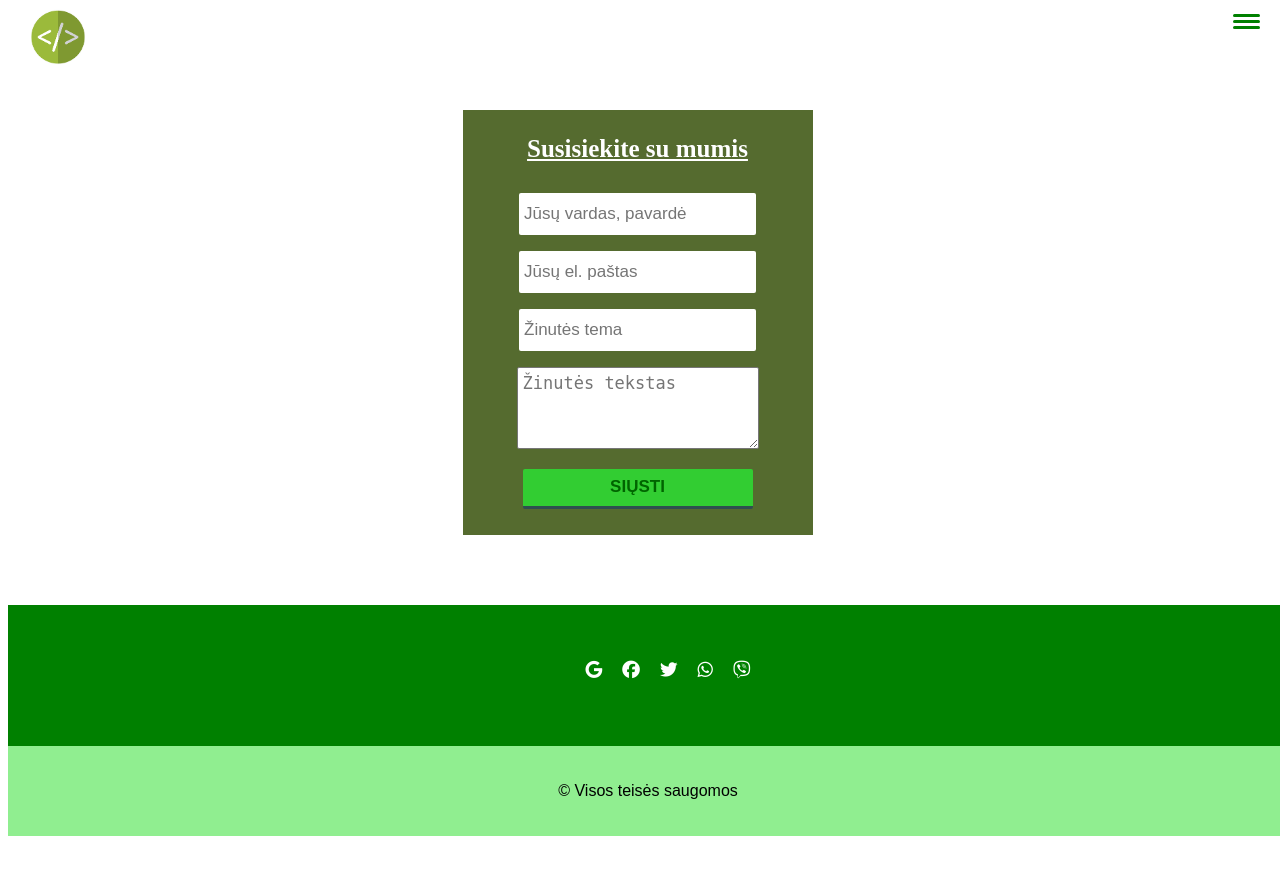
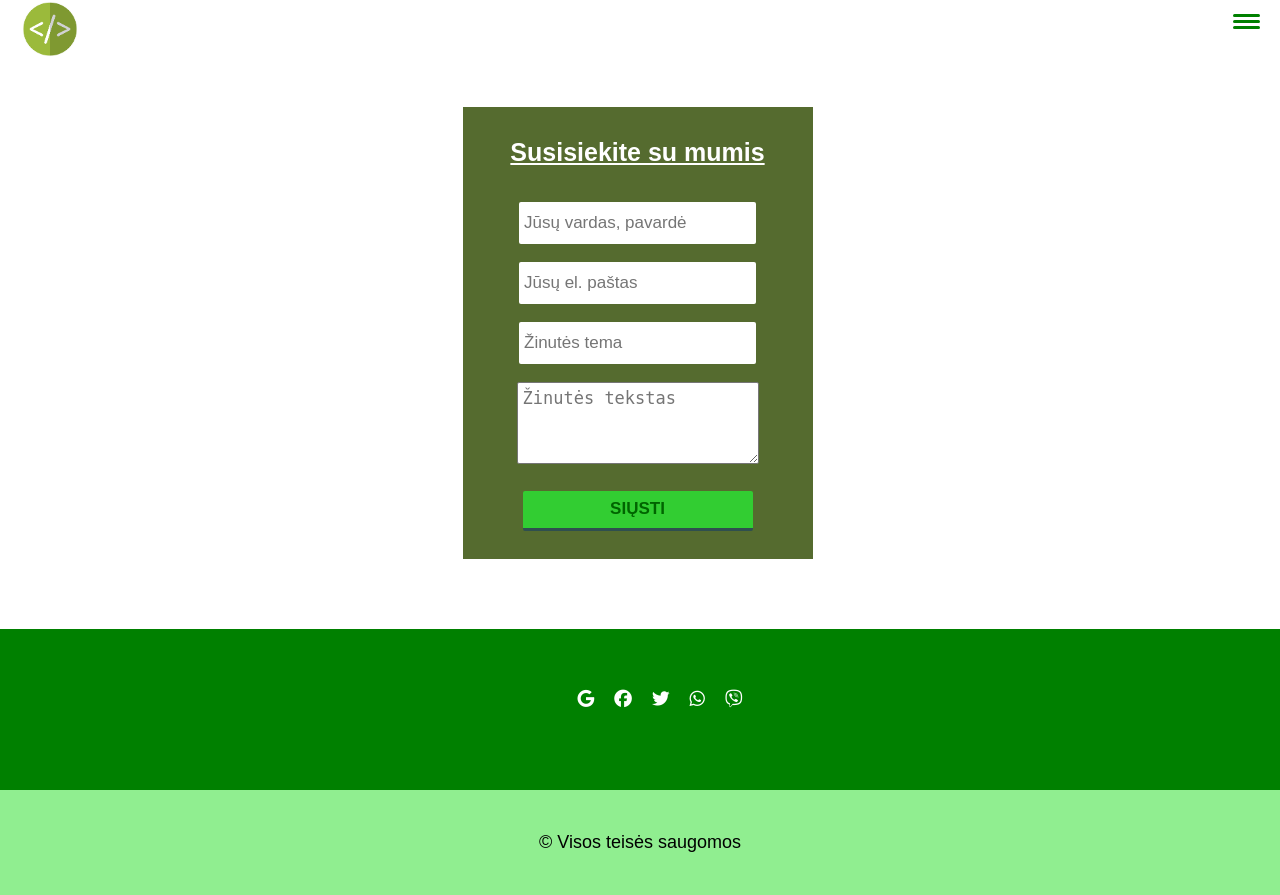
Before and after one commit to robertadau/robertos, a PHP site: page /projecto_failai/public_html/kontaktai.html in a window 1280 px wide. Before the commit the page ends 836 px from the top, so only its background shows below. Run offline with PHP 8.4, Linux system fonts and the light colour scheme; some libraries are stand-ins or nearby versions.

Commit message:
pakeiciau

```diff
--- a/projecto_failai/public_html/css/kontaktai.css
+++ b/projecto_failai/public_html/css/kontaktai.css
@@ -1,12 +1,19 @@
-body {
-
-}
-
 
 html {
     height: 100%;
 }
+body {
+    margin: 0;
+    font-family: sans-serif;
+    font-size: 1.125em;
+    line-height: 1.6;
+    color: snow;
 
+    min-height: 100%;
+
+    display: flex;
+    flex-direction: column;
+}
 
 /* header */
 
```
